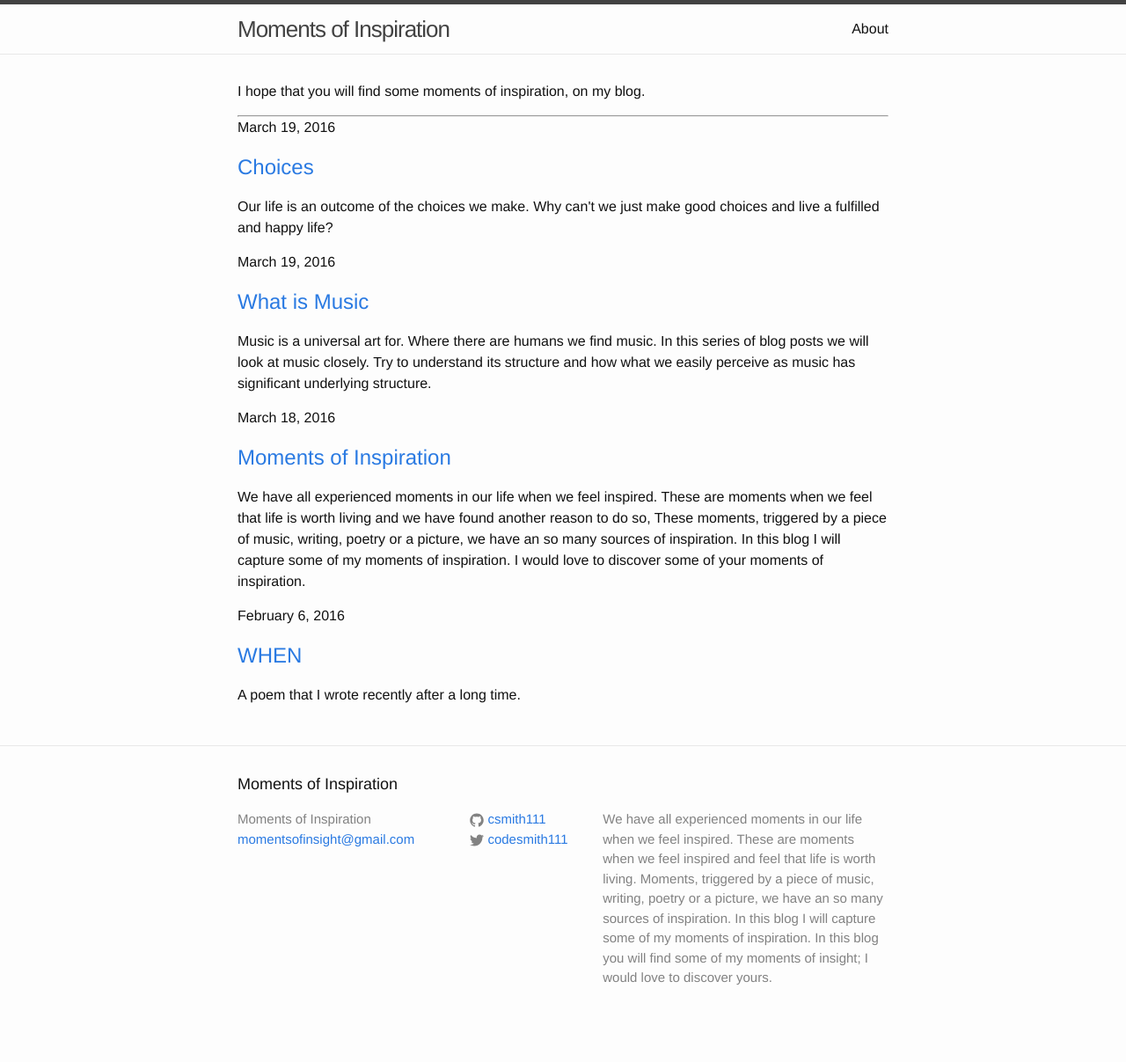
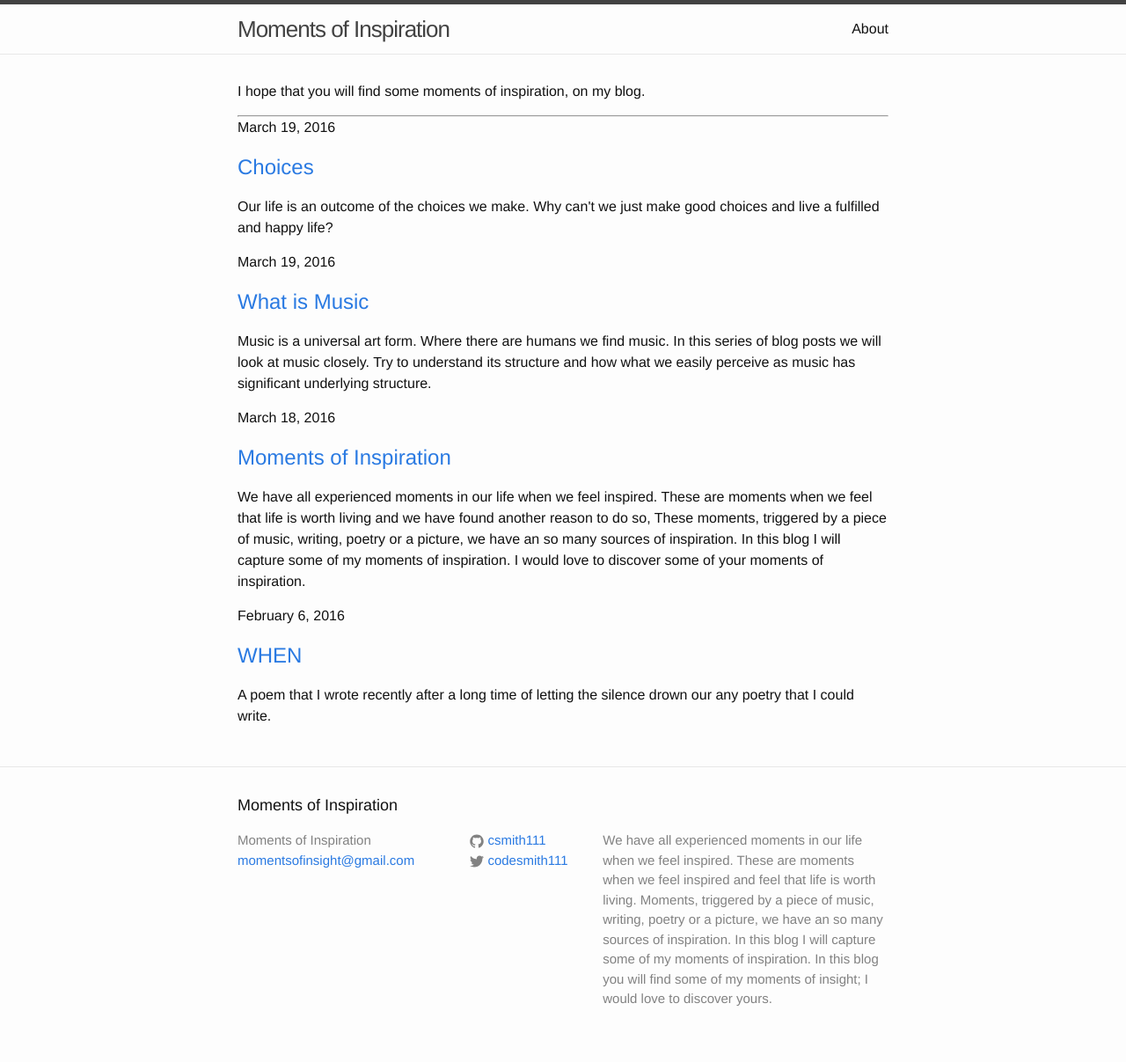
Before and after one commit to csmith111/moments-of-inspiration, a Jekyll site: the page built from index.html, in a window 1280 px wide. Shown: the whole page at 88% size. Built offline with Jekyll 4.4.1, drawn with Linux system fonts in a browser that asks for light colours; before the commit the page ends 1183 px from its top, so only the background shows below that.

Commit message:
Update Oct 18

```diff
--- a/_posts/2016-03-19-SecondPost.markdown
+++ b/_posts/2016-03-19-SecondPost.markdown
@@ -2,16 +2,16 @@
 layout: post
 title:  "WHEN"
 date:   2016-02-06 13:00:28 -0500
-summary:  A poem that I wrote recently after a long time.
+summary:  A poem that I wrote recently after a long time of letting the silence drown our any poetry that I could write.
 categories: jekyll update
 ---
 __WHEN__ I have emptied my soul, I am full of life \\
 __WHEN__ I am most alone, I am connected to all \\
 __WHEN__ I have faced my biggest fears, I am most calm \\
 __WHEN__ I recognize my ignorance, I discover deeper knowledge \\
-__WHEN__ I have no identity, I finally discover who I am \\
+__WHEN__  I have lost my identity, I finally discover who I am \\
 __WHEN__ I weather the storms of grief, I discover an oasis of tranquility \\
 __WHEN__ I experience the burning ache of sorrow, I have known the bliss of love \\
 __WHEN__ I am shrouded by silence, I hear the music I could never hear before \\
 __WHEN__ I am most wretched, I am touched by grace \\
-__WHEN__ I have finished my struggles, I will know peace \\
+__WHEN__ I have finished my struggles, I will know peace
--- a/_posts/2016-03-19-WhatIsMusic.markdown
+++ b/_posts/2016-03-19-WhatIsMusic.markdown
@@ -2,7 +2,7 @@
 layout: post
 title: "What is Music"
 date: "2016-03-19 17:19:03 -0400"
-summary:  Music is a universal art for. Where there are humans we find music. In this series of blog posts we will look at music closely. Try to understand its structure and how what we easily perceive as music has significant underlying structure.
+summary:  Music is a universal art form. Where there are humans we find music. In this series of blog posts we will look at music closely. Try to understand its structure and how what we easily perceive as music has significant underlying structure.
 categories:  update music
 ---
 
```
